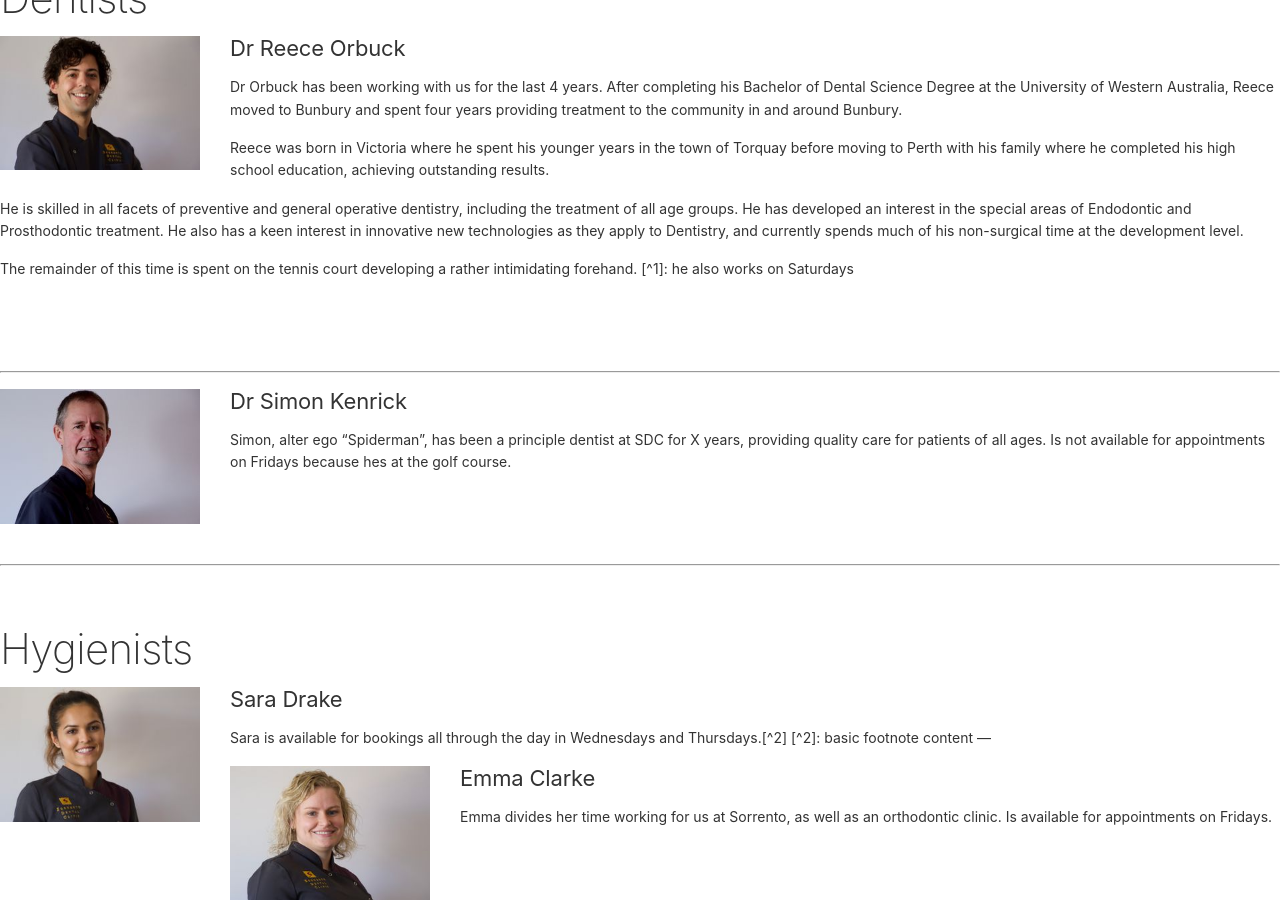
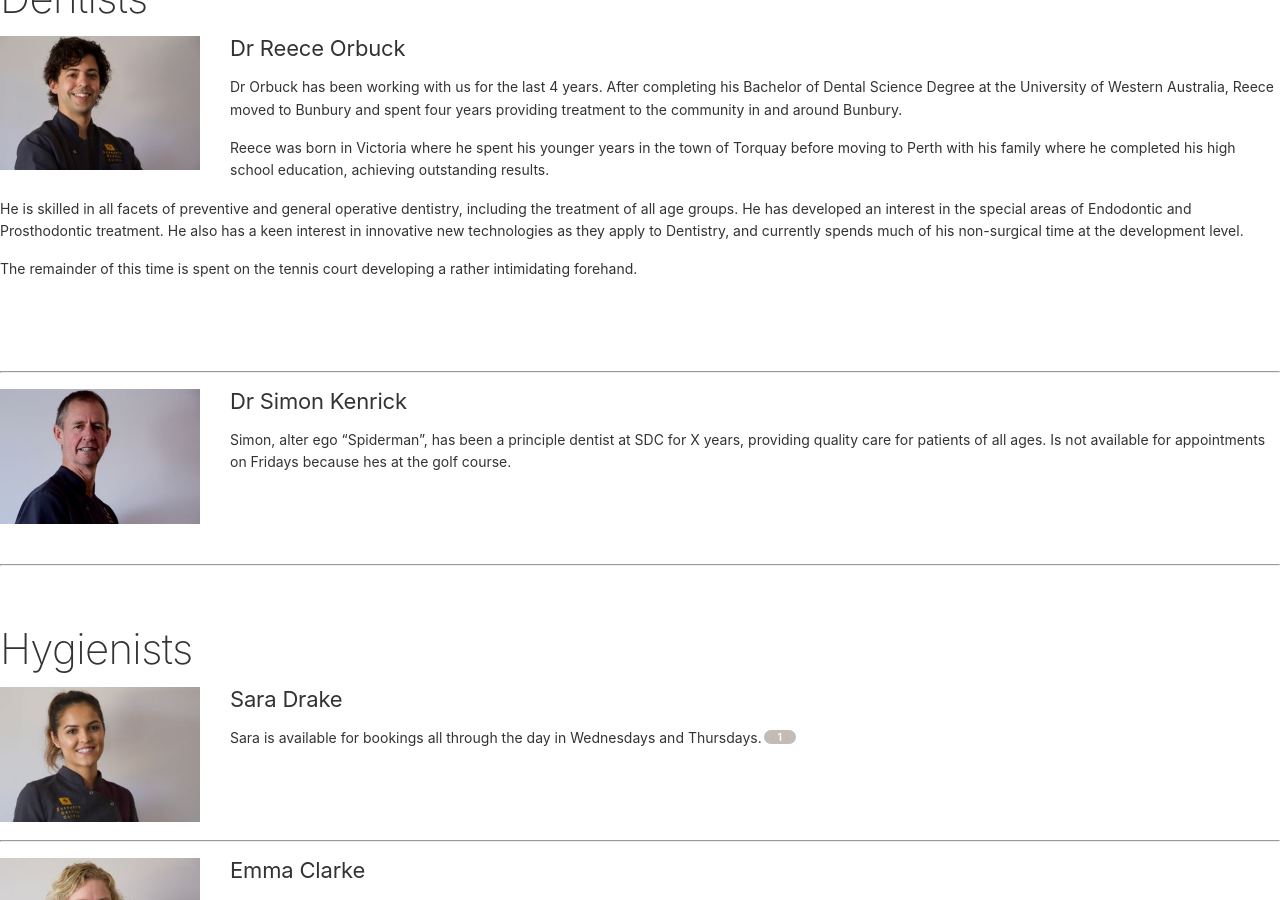
Before and after one commit to sorrentodc/sorrentodc.github.io, a Jekyll site: the page built from _posts/2018-01-06-Meet-the-team.md, in a window 1280 px wide and 900 px high, scrolled down 1224 px. Built offline with Jekyll 4.4.1, drawn with Linux system fonts in a browser that asks for light colours; some of the changed text lies outside the part shown.

```diff
--- a/_posts/2018-01-06-Meet-the-team.md
+++ b/_posts/2018-01-06-Meet-the-team.md
@@ -23,7 +23,7 @@ Reece was born in Victoria where he spent his younger years in the town of Torqu
 
 He is skilled in all facets of preventive and general operative dentistry, including the treatment of all age groups. He has developed an interest in the special areas of Endodontic and Prosthodontic treatment. He also has a keen interest in innovative new technologies as they apply to Dentistry, and currently spends much of his non-surgical time at the development level.
 
-The remainder of this time is spent on the tennis court developing a rather intimidating forehand. [^1]: he also works on Saturdays
+The remainder of this time is spent on the tennis court developing a rather intimidating forehand.
 
 ---
 
@@ -41,7 +41,9 @@ Simon, alter ego "Spiderman", has been a principle dentist at SDC for X years, p
 ![sara thumbnail](/media/staff/thumbnails/sara.jpg)
 ##### Sara Drake
 Sara is available for bookings all through the day in Wednesdays and Thursdays.[^2]
+
 [^2]: basic footnote content
+
 ---
 
 ![emma thumbnail](/media/staff/thumbnails/emma.jpg)
```
